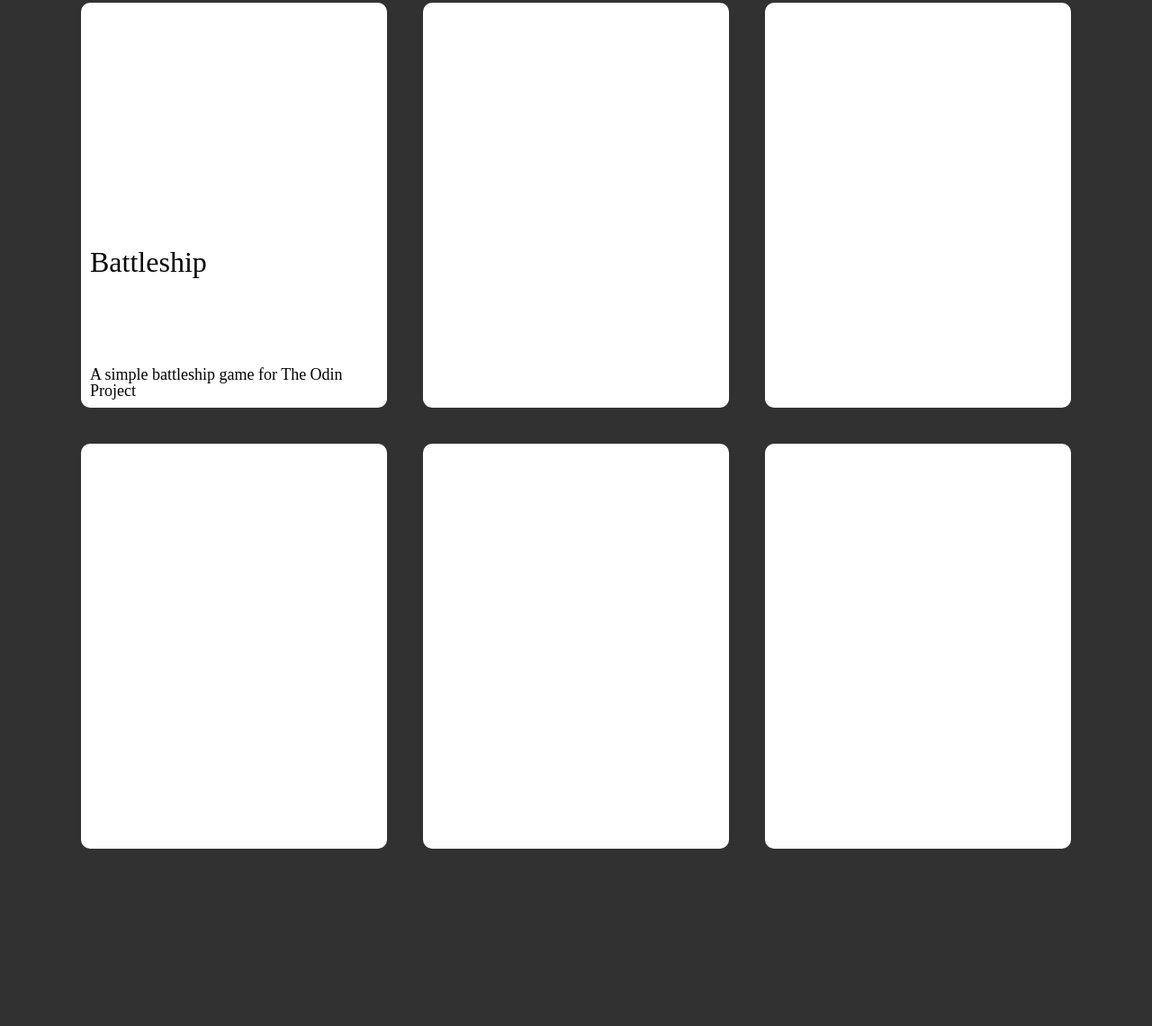
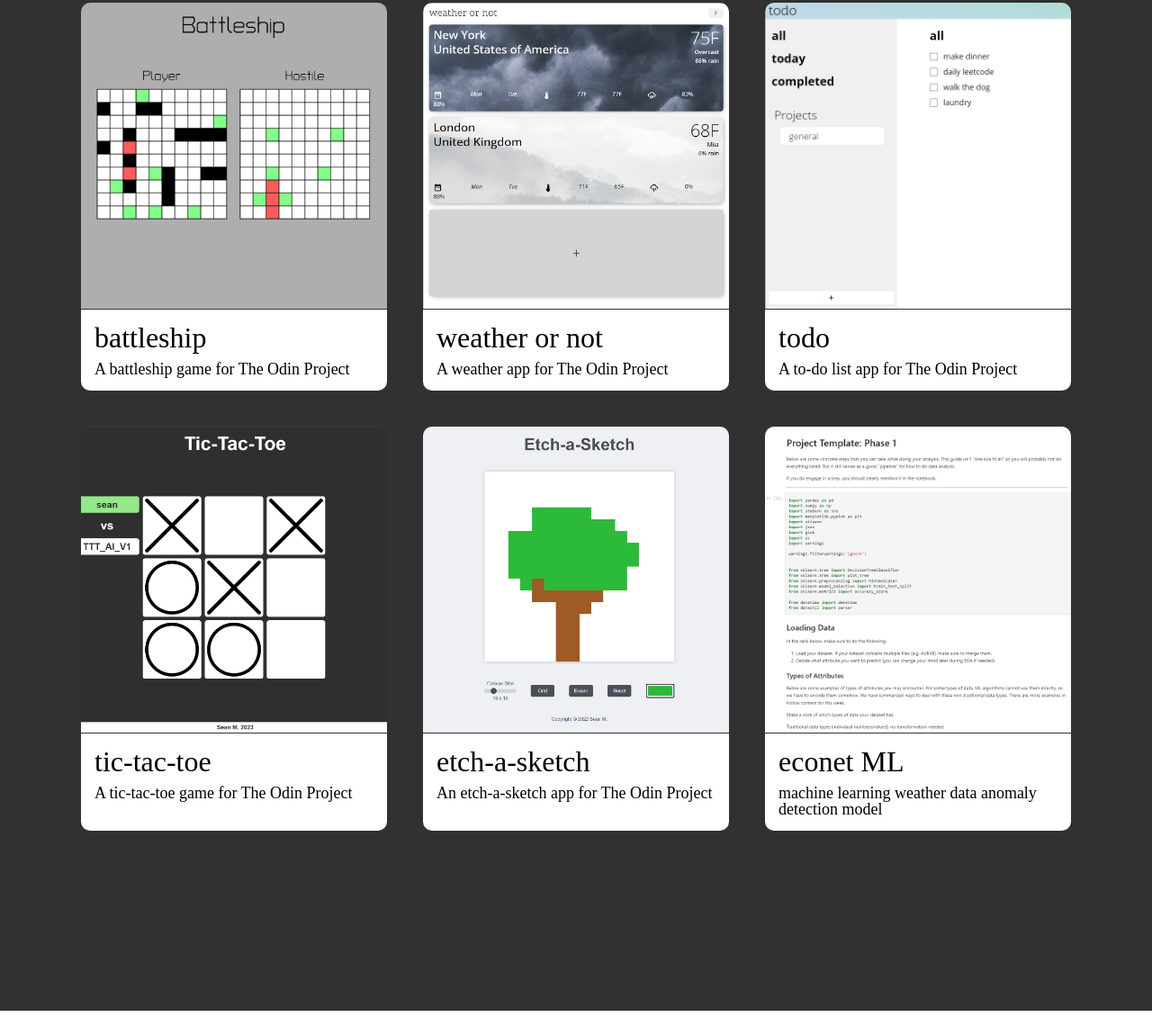
Before and after one commit to seanmckone/personal-site, a plain HTML site: page index.html in a window 1280 px wide. Shown: the part 1080-2220 px from the top of the page at 90% size. Drawn offline with Linux system fonts and the light colour scheme; a web font is replaced by a local one.

Commit message:
Add project content

```diff
--- a/index.html
+++ b/index.html
@@ -92,52 +92,45 @@
         <h2>My Work</h2>
         <div id="project-grid">
           <div class="project-icon">
-            <div class="project-image">
-
-            </div>
+            <img class="project-image" src="Resources/Images/battleship_screenshot.png">
             <div class="project-info">
-              <h2 class="project-title">Battleship</h2>
-              <p>A simple battleship game for The Odin Project</p>
+              <h2 class="project-title">battleship</h2>
+              <p>A battleship game for The Odin Project</p>
             </div>
           </div>
           <div class="project-icon">
-            <div class="project-image">
-
-            </div>
+            <img class="project-image" src="Resources/Images/weatherapp_screenshot.png">
             <div class="project-info">
-
+              <h2 class="project-title">weather or not</h2>
+              <p>A weather app for The Odin Project</p>
             </div>
           </div>
           <div class="project-icon">
-            <div class="project-image">
-
-            </div>
+            <img class="project-image" src="Resources/Images/todolist_screenshot.png">
             <div class="project-info">
-
+              <h2 class="project-title">todo</h2>
+              <p>A to-do list app for The Odin Project</p>
             </div>
           </div>
           <div class="project-icon">
-            <div class="project-image">
-
-            </div>
+            <img class="project-image" src="Resources/Images/tictactoe_screenshot.png">
             <div class="project-info">
-
+              <h2 class="project-title">tic-tac-toe</h2>
+              <p>A tic-tac-toe game for The Odin Project</p>
             </div>
           </div>
           <div class="project-icon">
-            <div class="project-image">
-
-            </div>
+            <img class="project-image" src="Resources/Images/etchasketch_screenshot.png">
             <div class="project-info">
-
+              <h2 class="project-title">etch-a-sketch</h2>
+              <p>An etch-a-sketch app for The Odin Project</p>
             </div>
           </div>
           <div class="project-icon">
-            <div class="project-image">
-
-            </div>
+            <img class="project-image" src="Resources/Images/econet_screenshot.png">
             <div class="project-info">
-
+              <h2 class="project-title">econet ML</h2>
+              <p>machine learning weather data anomaly detection model</p>
             </div>
           </div>
         </div>
--- a/styles.css
+++ b/styles.css
@@ -78,7 +78,7 @@ h2 {
   font-family: firaCode;
 }
 
-main h2 {
+section > h2 {
   padding: 100px 0px;
 }
 
@@ -154,13 +154,24 @@ p {
 }
 
 .project-icon {
-  background-color: var(--header-footer-color);
-  height: 450px;
-  border-radius: 10px;
   display: flex;
   flex-direction: column;
   justify-content: space-between;
-  padding: 10px;
+}
+
+.project-image {
+  border-radius: 10px 10px 0px 0px;
+  border-bottom: 1px solid var(--main-content-color);
+}
+
+.project-info {
+  padding: 15px;
+  display: flex;
+  flex-direction: column;
+  gap: 10px;
+  height: 100%;
+  background-color: var(--header-footer-color);
+  border-radius: 0px 0px 10px 10px;
 }
 
 .project-info h2, .project-info p {
@@ -190,5 +201,15 @@ p {
     height: 100vh;
     flex-direction: column;
     padding-top: 20px;
+    margin: 0px;
+    padding-bottom: 40px;
   }
+
+  #header-image {
+    width: 100%;
+    height: auto;
+    border-radius: 10px;
+  }
+
+
 }
```
